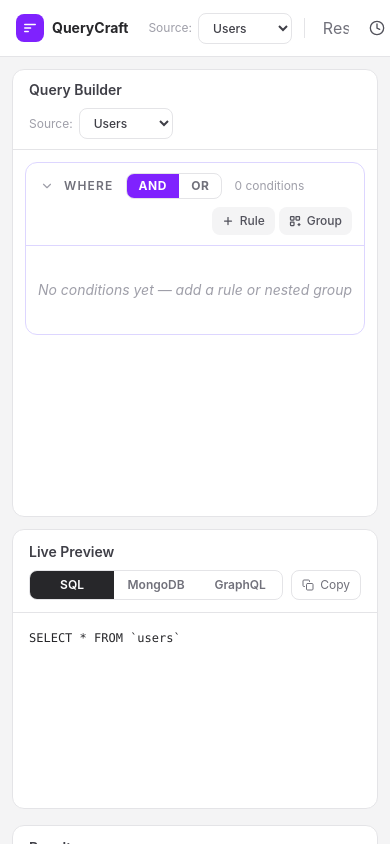
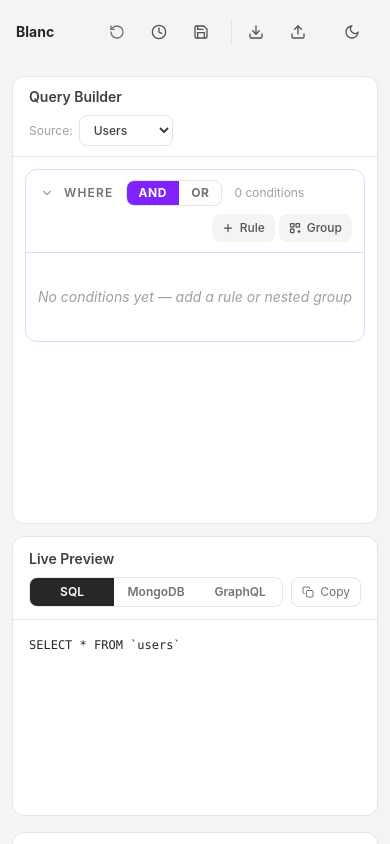
Before and after one commit to odielijah/blanc_canvas, a Next.js app: page / in a window 390 px wide. Built offline with nearby package versions, Linux system fonts and the light colour scheme.

Commit message:
feat: refine Blanc layout and responsive query builder UI

```diff
--- a/src/components/TopBar.tsx
+++ b/src/components/TopBar.tsx
@@ -1,5 +1,5 @@
 "use client";
-import { useState, useRef } from "react";
+import { useRef, useState } from "react";
 import { useQueryStore } from "@/store/queryStore";
 import { SCHEMAS } from "@/lib/schema";
 import { validateImportedJSON } from "@/lib/validators";
@@ -9,10 +9,81 @@ interface Props {
   onToggleDark: () => void;
 }
 
+function ResetIcon() {
+  return (
+    <svg viewBox="0 0 24 24" fill="none" stroke="currentColor" strokeWidth="2" strokeLinecap="round">
+      <path d="M3 12a9 9 0 109-9 9.75 9.75 0 00-6.74 2.74L3 8" />
+      <path d="M3 3v5h5" />
+    </svg>
+  );
+}
+
+function HistoryIcon() {
+  return (
+    <svg viewBox="0 0 24 24" fill="none" stroke="currentColor" strokeWidth="2" strokeLinecap="round">
+      <circle cx="12" cy="12" r="10" />
+      <polyline points="12 6 12 12 16 14" />
+    </svg>
+  );
+}
+
+function PresetsIcon() {
+  return (
+    <svg viewBox="0 0 24 24" fill="none" stroke="currentColor" strokeWidth="2" strokeLinecap="round">
+      <path d="M19 21H5a2 2 0 01-2-2V5a2 2 0 012-2h11l5 5v11a2 2 0 01-2 2z" />
+      <polyline points="17 21 17 13 7 13 7 21" />
+      <polyline points="7 3 7 8 15 8" />
+    </svg>
+  );
+}
+
+function ExportIcon() {
+  return (
+    <svg viewBox="0 0 24 24" fill="none" stroke="currentColor" strokeWidth="2" strokeLinecap="round">
+      <path d="M21 15v4a2 2 0 01-2 2H5a2 2 0 01-2-2v-4" />
+      <polyline points="7 10 12 15 17 10" />
+      <line x1="12" y1="15" x2="12" y2="3" />
+    </svg>
+  );
+}
+
+function ImportIcon() {
+  return (
+    <svg viewBox="0 0 24 24" fill="none" stroke="currentColor" strokeWidth="2" strokeLinecap="round">
+      <path d="M21 15v4a2 2 0 01-2 2H5a2 2 0 01-2-2v-4" />
+      <polyline points="17 8 12 3 7 8" />
+      <line x1="12" y1="3" x2="12" y2="15" />
+    </svg>
+  );
+}
+
+function SunIcon() {
+  return (
+    <svg viewBox="0 0 24 24" fill="none" stroke="currentColor" strokeWidth="2" strokeLinecap="round">
+      <circle cx="12" cy="12" r="5" />
+      <line x1="12" y1="1" x2="12" y2="3" />
+      <line x1="12" y1="21" x2="12" y2="23" />
+      <line x1="4.22" y1="4.22" x2="5.64" y2="5.64" />
+      <line x1="18.36" y1="18.36" x2="19.78" y2="19.78" />
+      <line x1="1" y1="12" x2="3" y2="12" />
+      <line x1="21" y1="12" x2="23" y2="12" />
+      <line x1="4.22" y1="19.78" x2="5.64" y2="18.36" />
+      <line x1="18.36" y1="5.64" x2="19.78" y2="4.22" />
+    </svg>
+  );
+}
+
+function MoonIcon() {
+  return (
+    <svg viewBox="0 0 24 24" fill="none" stroke="currentColor" strokeWidth="2" strokeLinecap="round">
+      <path d="M21 12.79A9 9 0 1111.21 3 7 7 0 0021 12.79z" />
+    </svg>
+  );
+}
+
 export default function TopBar({ darkMode, onToggleDark }: Props) {
   const {
     schemaId,
-    setSchema,
     reset,
     history,
     restoreHistory,
@@ -26,18 +97,12 @@ export default function TopBar({ darkMode, onToggleDark }: Props) {
 
   const [showHistory, setShowHistory] = useState(false);
   const [showPresets, setShowPresets] = useState(false);
+  const [showImport, setShowImport] = useState(false);
   const [presetName, setPresetName] = useState("");
-  const [showImport, setShowImport] = useState(false);
   const [importText, setImportText] = useState("");
   const [importError, setImportError] = useState("");
   const fileRef = useRef<HTMLInputElement>(null);
-
   const currentSchema = SCHEMAS.find((s) => s.id === schemaId)!;
-
-  const handleSchemaChange = (id: string) => {
-    const schema = SCHEMAS.find((s) => s.id === id)!;
-    setSchema(id, schema.fields[0].name);
-  };
 
   const handleExport = () => {
     const json = exportQuery();
@@ -65,6 +130,7 @@ export default function TopBar({ darkMode, onToggleDark }: Props) {
   const handleFileImport = (e: React.ChangeEvent<HTMLInputElement>) => {
     const file = e.target.files?.[0];
     if (!file) return;
+
     const reader = new FileReader();
     reader.onload = (ev) => {
       const text = ev.target?.result as string;
@@ -86,104 +152,43 @@ export default function TopBar({ darkMode, onToggleDark }: Props) {
   };
 
   return (
-    <header className="flex items-center gap-3 px-4 py-3 bg-white dark:bg-zinc-900 border-b border-zinc-200 dark:border-zinc-800 overflow-x-auto">
-      {/* Logo */}
-      <div className="flex items-center gap-2 flex-shrink-0 mr-2">
-        <div className="w-7 h-7 rounded-lg bg-violet-600 flex items-center justify-center">
-          <svg
-            width="14"
-            height="14"
-            viewBox="0 0 24 24"
-            fill="none"
-            stroke="white"
-            strokeWidth="2.5"
-            strokeLinecap="round"
+    <header className="flex h-16 items-center gap-4 px-4">
+      <span className="whitespace-nowrap text-sm font-bold text-zinc-800 dark:text-zinc-100">
+        Blanc
+      </span>
+
+      <nav className="ml-auto flex items-center gap-1">
+        <button
+          className="topbar-btn text-zinc-500 hover:text-red-500"
+          onClick={() => reset(currentSchema.fields[0].name)}
+          title="Reset query"
+          aria-label="Reset query"
         >
-            <path d="M3 6h18M3 12h10M3 18h6" />
-          </svg>
-        </div>
-        <span className="font-bold text-sm text-zinc-800 dark:text-zinc-100 whitespace-nowrap">
-          QueryCraft
-        </span>
-      </div>
-
-      {/* Schema selector */}
-      <div className="flex items-center gap-1.5 flex-shrink-0">
-        <span className="text-xs text-zinc-400 dark:text-zinc-500">
-          Source:
-        </span>
-        <select
-          value={schemaId}
-          onChange={(e) => handleSchemaChange(e.target.value)}
-          className="text-xs px-2.5 py-1.5 rounded-lg border border-zinc-200 dark:border-zinc-700 bg-white dark:bg-zinc-800 text-zinc-700 dark:text-zinc-200 font-medium focus:outline-none focus:ring-2 focus:ring-violet-500"
-        >
-          {SCHEMAS.map((s) => (
-            <option key={s.id} value={s.id}>
-              {s.name}
-            </option>
-          ))}
-        </select>
-      </div>
-
-      <div className="h-5 w-px bg-zinc-200 dark:bg-zinc-700 flex-shrink-0" />
-
-      {/* Reset */}
-      <button
-        onClick={() => reset(currentSchema.fields[0].name)}
-        className="topbar-btn text-zinc-500 hover:text-red-500"
-        title="Reset query"
-      >
-        <svg
-          width="14"
-          height="14"
-          viewBox="0 0 24 24"
-          fill="none"
-          stroke="currentColor"
-          strokeWidth="2"
-          strokeLinecap="round"
-        >
-          <path d="M3 12a9 9 0 109-9 9.75 9.75 0 00-6.74 2.74L3 8" />
-          <path d="M3 3v5h5" />
-        </svg>
-        Reset
+          <ResetIcon />
+          <span className="topbar-label">Reset</span>
         </button>
 
-      {/* History */}
-      <div className="relative flex-shrink-0">
+        <div className="relative">
           <button
+            className="topbar-btn"
             onClick={() => {
               setShowHistory(!showHistory);
               setShowPresets(false);
+              setShowImport(false);
             }}
-          className="topbar-btn"
             title="Query history"
+            aria-label="Query history"
           >
-          <svg
-            width="14"
-            height="14"
-            viewBox="0 0 24 24"
-            fill="none"
-            stroke="currentColor"
-            strokeWidth="2"
-            strokeLinecap="round"
-          >
-            <circle cx="12" cy="12" r="10" />
-            <polyline points="12 6 12 12 16 14" />
-          </svg>
-          History
-          {history.length > 0 && (
-            <span className="ml-1 px-1.5 py-0.5 text-xs rounded-full bg-zinc-200 dark:bg-zinc-700 text-zinc-600 dark:text-zinc-300">
-              {history.length}
-            </span>
-          )}
+            <HistoryIcon />
+            <span className="topbar-label">History</span>
           </button>
           {showHistory && (
-          <div className="dropdown-panel w-64">
-            <p className="text-xs font-semibold text-zinc-500 dark:text-zinc-400 mb-2">
+            <div className="dropdown-panel right-0 top-full mt-2 w-64 max-w-[calc(100vw-2rem)]">
+              <p className="mb-2 text-xs font-semibold text-zinc-500 dark:text-zinc-400">
                 History (latest first)
               </p>
               {history.length === 0 ? (
-              <p className="text-xs text-zinc-400 italic">No history yet</p>
+                <p className="text-xs italic text-zinc-400">No history yet</p>
               ) : (
                 <div className="flex flex-col gap-1">
                   {history.slice(0, 10).map((h, i) => (
@@ -193,9 +198,9 @@ export default function TopBar({ darkMode, onToggleDark }: Props) {
                         restoreHistory(i);
                         setShowHistory(false);
                       }}
-                    className="text-left text-xs px-2 py-1.5 rounded hover:bg-zinc-100 dark:hover:bg-zinc-700 text-zinc-600 dark:text-zinc-300 transition-colors"
+                      className="rounded px-2 py-1.5 text-left text-xs text-zinc-600 transition-colors hover:bg-zinc-100 dark:text-zinc-300 dark:hover:bg-zinc-700"
                     >
-                    <span className="font-mono text-zinc-400 dark:text-zinc-500 mr-2">
+                      <span className="mr-2 font-mono text-zinc-400 dark:text-zinc-500">
                         #{i + 1}
                       </span>
                       {h.children.length} condition
@@ -208,46 +213,31 @@ export default function TopBar({ darkMode, onToggleDark }: Props) {
           )}
         </div>
 
-      {/* Presets */}
-      <div className="relative flex-shrink-0">
+        <div className="relative">
           <button
+            className="topbar-btn"
             onClick={() => {
               setShowPresets(!showPresets);
               setShowHistory(false);
+              setShowImport(false);
             }}
-          className="topbar-btn"
+            title="Saved presets"
+            aria-label="Saved presets"
           >
-          <svg
-            width="14"
-            height="14"
-            viewBox="0 0 24 24"
-            fill="none"
-            stroke="currentColor"
-            strokeWidth="2"
-            strokeLinecap="round"
-          >
-            <path d="M19 21H5a2 2 0 01-2-2V5a2 2 0 012-2h11l5 5v11a2 2 0 01-2 2z" />
-            <polyline points="17 21 17 13 7 13 7 21" />
-            <polyline points="7 3 7 8 15 8" />
-          </svg>
-          Presets
-          {presets.length > 0 && (
-            <span className="ml-1 px-1.5 py-0.5 text-xs rounded-full bg-violet-100 dark:bg-violet-900/40 text-violet-600 dark:text-violet-300">
-              {presets.length}
-            </span>
-          )}
+            <PresetsIcon />
+            <span className="topbar-label">Presets</span>
           </button>
           {showPresets && (
-          <div className="dropdown-panel w-72">
-            <p className="text-xs font-semibold text-zinc-500 dark:text-zinc-400 mb-2">
+            <div className="dropdown-panel right-0 top-full mt-2 w-72 max-w-[calc(100vw-2rem)]">
+              <p className="mb-2 text-xs font-semibold text-zinc-500 dark:text-zinc-400">
                 Saved Presets
               </p>
               {presets.length === 0 ? (
-              <p className="text-xs text-zinc-400 italic mb-3">
+                <p className="mb-3 text-xs italic text-zinc-400">
                   No saved presets
                 </p>
               ) : (
-              <div className="flex flex-col gap-1 mb-3">
+                <div className="mb-3 flex flex-col gap-1">
                   {presets.map((p) => (
                     <div key={p.id} className="flex items-center gap-1">
                       <button
@@ -255,44 +245,34 @@ export default function TopBar({ darkMode, onToggleDark }: Props) {
                           loadPreset(p.id);
                           setShowPresets(false);
                         }}
-                      className="flex-1 text-left text-xs px-2 py-1.5 rounded hover:bg-zinc-100 dark:hover:bg-zinc-700 text-zinc-700 dark:text-zinc-200 transition-colors"
+                        className="flex-1 rounded px-2 py-1.5 text-left text-xs text-zinc-700 transition-colors hover:bg-zinc-100 dark:text-zinc-200 dark:hover:bg-zinc-700"
                       >
                         {p.name}
                       </button>
                       <button
                         onClick={() => deletePreset(p.id)}
-                      className="p-1 text-zinc-400 hover:text-red-500 transition-colors"
+                        className="p-1 text-zinc-400 transition-colors hover:text-red-500"
+                        aria-label={`Delete ${p.name}`}
                       >
-                      <svg
-                        width="12"
-                        height="12"
-                        viewBox="0 0 24 24"
-                        fill="none"
-                        stroke="currentColor"
-                        strokeWidth="2"
-                        strokeLinecap="round"
-                      >
-                        <line x1="18" y1="6" x2="6" y2="18" />
-                        <line x1="6" y1="6" x2="18" y2="18" />
-                      </svg>
+                        x
                       </button>
                     </div>
                   ))}
                 </div>
               )}
-            <div className="flex gap-1.5 border-t border-zinc-100 dark:border-zinc-700 pt-2">
+              <div className="flex gap-1.5 border-t border-zinc-100 pt-2 dark:border-zinc-700">
                 <input
                   type="text"
                   value={presetName}
                   onChange={(e) => setPresetName(e.target.value)}
                   onKeyDown={(e) => e.key === "Enter" && handleSavePreset()}
-                placeholder="Preset name…"
-                className="flex-1 text-xs px-2 py-1.5 rounded border border-zinc-200 dark:border-zinc-700 bg-white dark:bg-zinc-800 text-zinc-700 dark:text-zinc-200 focus:outline-none focus:ring-1 focus:ring-violet-500"
+                  placeholder="Preset name..."
+                  className="flex-1 rounded border border-zinc-200 bg-white px-2 py-1.5 text-xs text-zinc-700 focus:outline-none focus:ring-1 focus:ring-violet-500 dark:border-zinc-700 dark:bg-zinc-800 dark:text-zinc-200"
                 />
                 <button
                   onClick={handleSavePreset}
                   disabled={!presetName.trim()}
-                className="px-2.5 py-1.5 text-xs rounded bg-violet-600 text-white hover:bg-violet-700 disabled:opacity-40 transition-all"
+                  className="rounded bg-violet-600 px-2.5 py-1.5 text-xs text-white transition-all hover:bg-violet-700 disabled:opacity-40"
                 >
                   Save
                 </button>
@@ -301,50 +281,35 @@ export default function TopBar({ darkMode, onToggleDark }: Props) {
           )}
         </div>
 
-      <div className="h-5 w-px bg-zinc-200 dark:bg-zinc-700 flex-shrink-0" />
+        <div className="mx-1 h-6 w-px bg-zinc-200 dark:bg-zinc-700" />
 
-      {/* Export */}
-      <button onClick={handleExport} className="topbar-btn flex-shrink-0">
-        <svg
-          width="14"
-          height="14"
-          viewBox="0 0 24 24"
-          fill="none"
-          stroke="currentColor"
-          strokeWidth="2"
-          strokeLinecap="round"
+        <button
+          className="topbar-btn"
+          onClick={handleExport}
+          title="Export query"
+          aria-label="Export query"
         >
-          <path d="M21 15v4a2 2 0 01-2 2H5a2 2 0 01-2-2v-4" />
-          <polyline points="7 10 12 15 17 10" />
-          <line x1="12" y1="15" x2="12" y2="3" />
-        </svg>
-        Export
+          <ExportIcon />
+          <span className="topbar-label">Export</span>
         </button>
 
-      {/* Import */}
-      <div className="relative flex-shrink-0">
+        <div className="relative">
           <button
-          onClick={() => setShowImport(!showImport)}
             className="topbar-btn"
+            onClick={() => {
+              setShowImport(!showImport);
+              setShowHistory(false);
+              setShowPresets(false);
+            }}
+            title="Import query"
+            aria-label="Import query"
           >
-          <svg
-            width="14"
-            height="14"
-            viewBox="0 0 24 24"
-            fill="none"
-            stroke="currentColor"
-            strokeWidth="2"
-            strokeLinecap="round"
-          >
-            <path d="M21 15v4a2 2 0 01-2 2H5a2 2 0 01-2-2v-4" />
-            <polyline points="17 8 12 3 7 8" />
-            <line x1="12" y1="3" x2="12" y2="15" />
-          </svg>
-          Import
+            <ImportIcon />
+            <span className="topbar-label">Import</span>
           </button>
           {showImport && (
-          <div className="dropdown-panel w-80 right-0">
-            <p className="text-xs font-semibold text-zinc-500 dark:text-zinc-400 mb-2">
+            <div className="dropdown-panel right-0 top-full mt-2 w-80 max-w-[calc(100vw-2rem)]">
+              <p className="mb-2 text-xs font-semibold text-zinc-500 dark:text-zinc-400">
                 Import Query JSON
               </p>
               <textarea
@@ -355,14 +320,14 @@ export default function TopBar({ darkMode, onToggleDark }: Props) {
                 }}
                 rows={5}
                 placeholder='Paste JSON here, e.g. {"type":"group","logic":"AND","children":[...]}'
-              className="w-full text-xs font-mono px-2 py-1.5 rounded border border-zinc-200 dark:border-zinc-700 bg-white dark:bg-zinc-800 text-zinc-700 dark:text-zinc-200 resize-none focus:outline-none focus:ring-1 focus:ring-violet-500"
+                className="w-full resize-none rounded border border-zinc-200 bg-white px-2 py-1.5 font-mono text-xs text-zinc-700 focus:outline-none focus:ring-1 focus:ring-violet-500 dark:border-zinc-700 dark:bg-zinc-800 dark:text-zinc-200"
               />
-            <div className="flex items-center gap-2 mt-2">
+              <div className="mt-2 flex items-center gap-2">
                 <button
                   onClick={() => fileRef.current?.click()}
-                className="text-xs px-2 py-1.5 rounded border border-zinc-200 dark:border-zinc-700 hover:bg-zinc-100 dark:hover:bg-zinc-800 text-zinc-500 transition-colors"
+                  className="rounded border border-zinc-200 px-2 py-1.5 text-xs text-zinc-500 transition-colors hover:bg-zinc-100 dark:border-zinc-700 dark:hover:bg-zinc-800"
                 >
-                From file…
+                  From file...
                 </button>
                 <input
                   ref={fileRef}
@@ -373,7 +338,7 @@ export default function TopBar({ darkMode, onToggleDark }: Props) {
                 />
                 <button
                   onClick={handleImportSubmit}
-                className="flex-1 text-xs py-1.5 rounded bg-violet-600 text-white hover:bg-violet-700 transition-colors"
+                  className="flex-1 rounded bg-violet-600 py-1.5 text-xs text-white transition-colors hover:bg-violet-700"
                 >
                   Import
                 </button>
@@ -384,48 +349,17 @@ export default function TopBar({ darkMode, onToggleDark }: Props) {
             </div>
           )}
         </div>
+      </nav>
 
-      <div className="ml-auto flex-shrink-0">
       <button
+        className="topbar-btn"
         onClick={onToggleDark}
-          className="topbar-btn"
         title="Toggle dark mode"
+        aria-label="Toggle dark mode"
       >
-          {darkMode ? (
-            <svg
-              width="14"
-              height="14"
-              viewBox="0 0 24 24"
-              fill="none"
-              stroke="currentColor"
-              strokeWidth="2"
-              strokeLinecap="round"
-            >
-              <circle cx="12" cy="12" r="5" />
-              <line x1="12" y1="1" x2="12" y2="3" />
-              <line x1="12" y1="21" x2="12" y2="23" />
-              <line x1="4.22" y1="4.22" x2="5.64" y2="5.64" />
-              <line x1="18.36" y1="18.36" x2="19.78" y2="19.78" />
-              <line x1="1" y1="12" x2="3" y2="12" />
-              <line x1="21" y1="12" x2="23" y2="12" />
-              <line x1="4.22" y1="19.78" x2="5.64" y2="18.36" />
-              <line x1="18.36" y1="5.64" x2="19.78" y2="4.22" />
-            </svg>
-          ) : (
-            <svg
-              width="14"
-              height="14"
-              viewBox="0 0 24 24"
-              fill="none"
-              stroke="currentColor"
-              strokeWidth="2"
-              strokeLinecap="round"
-            >
-              <path d="M21 12.79A9 9 0 1111.21 3 7 7 0 0021 12.79z" />
-            </svg>
-          )}
+        {darkMode ? <SunIcon /> : <MoonIcon />}
+        <span className="topbar-label">Theme</span>
       </button>
-      </div>
     </header>
   );
 }
```
Lines whose indentation alone changed are shown as unchanged.
